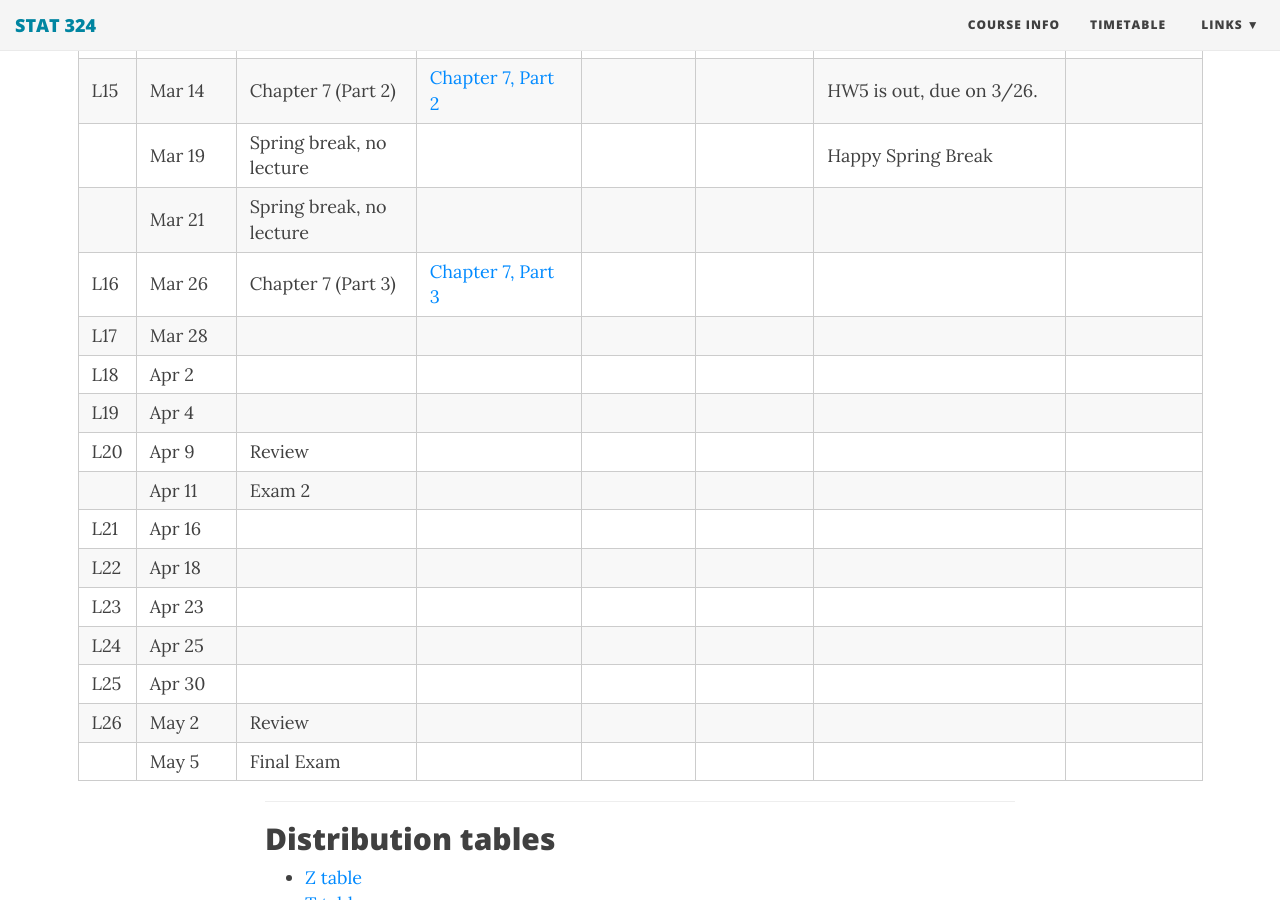
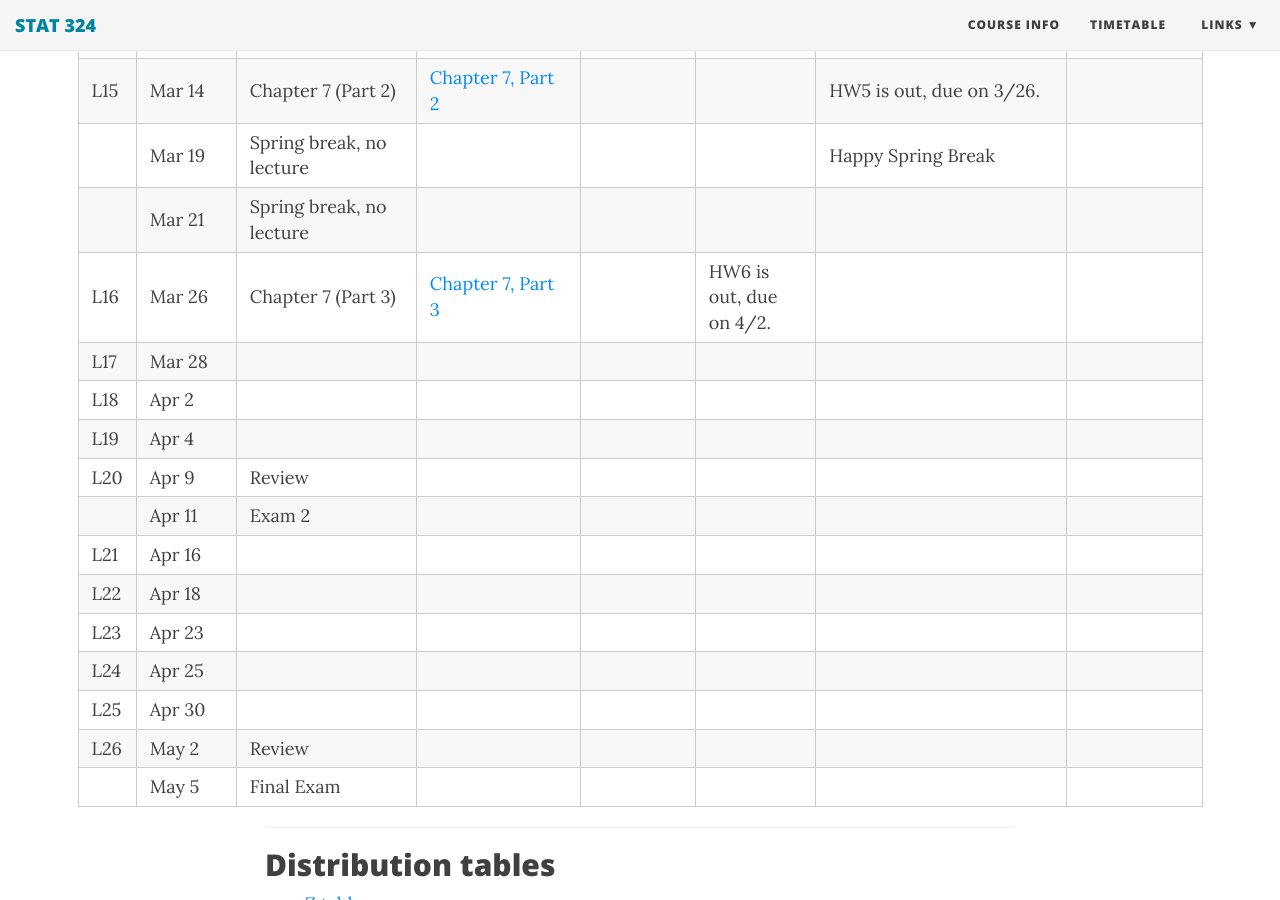
Before and after one commit to duzhewang/stat324, a Jekyll site: the page built from timetable.md, in a window 1280 px wide and 900 px high, scrolled down 1667 px. Built offline with Jekyll 4.4.1, drawn with Linux system fonts in a browser that asks for light colours; nearby versions of some CDN libraries.

Commit message:
Update timetable.md

```diff
--- a/timetable.md
+++ b/timetable.md
@@ -27,7 +27,7 @@
 |L15| Mar 14 | Chapter 7 (Part 2) | [Chapter 7, Part 2](https://github.com/dzwang91/stat324/raw/gh-pages/lectures/chapter7-2.pdf)  |   |  |   HW5 is out, due on 3/26.   |      |
 | | Mar 19 | Spring break, no lecture | |    |      |   Happy Spring Break   |      |
 | | Mar 21 | Spring break, no lecture |   |       |      |      |      |
-| L16   | Mar 26 | Chapter 7 (Part 3)  |  [Chapter 7, Part 3](https://github.com/dzwang91/stat324/raw/gh-pages/lectures/chapter7-3.pdf)      |      |      |      |
+| L16   | Mar 26 | Chapter 7 (Part 3)  |  [Chapter 7, Part 3](https://github.com/dzwang91/stat324/raw/gh-pages/lectures/chapter7-3.pdf)      |      | HW6 is out, due on 4/2.     |      |
 | L17   | Mar 28 |  |       |      |      |      |
 |L18 | Apr 2 |  |  |      | |      |
 |L19 | Apr 4 |   |    |     | |   |  |
```
